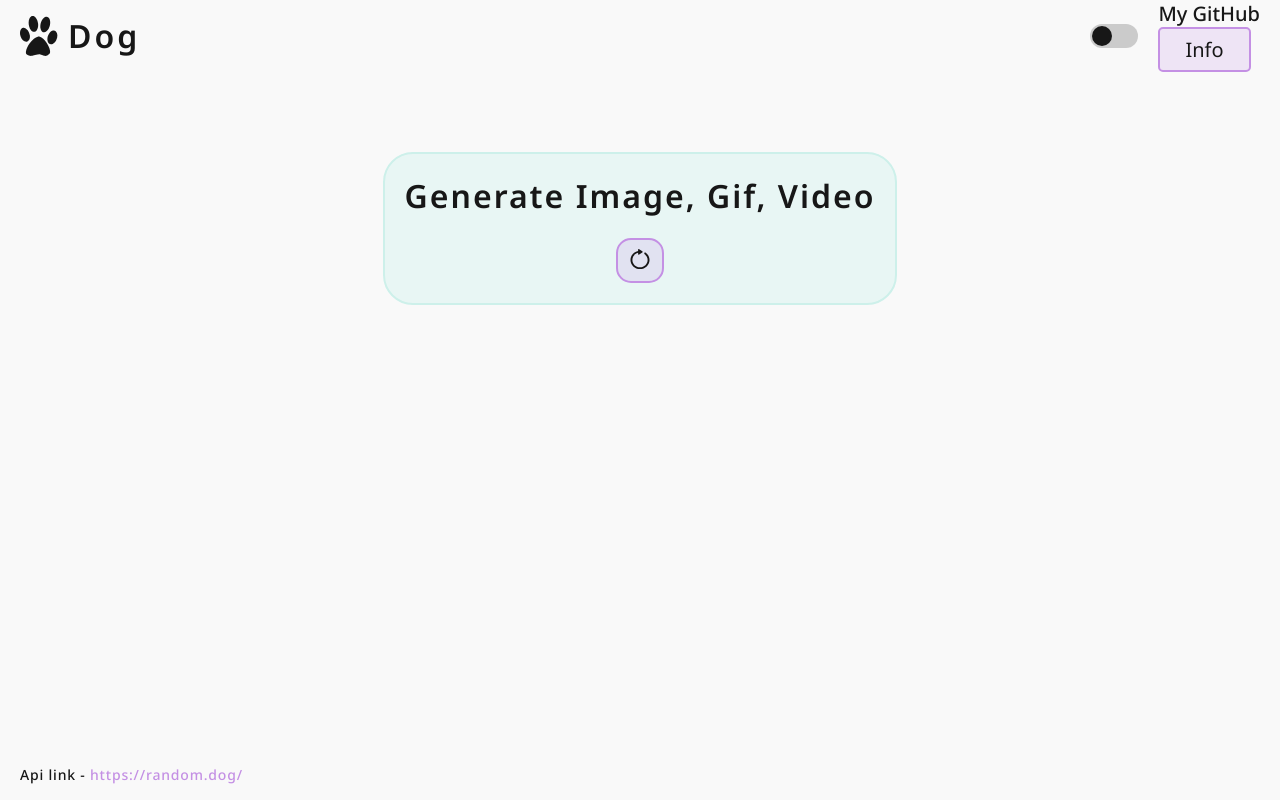
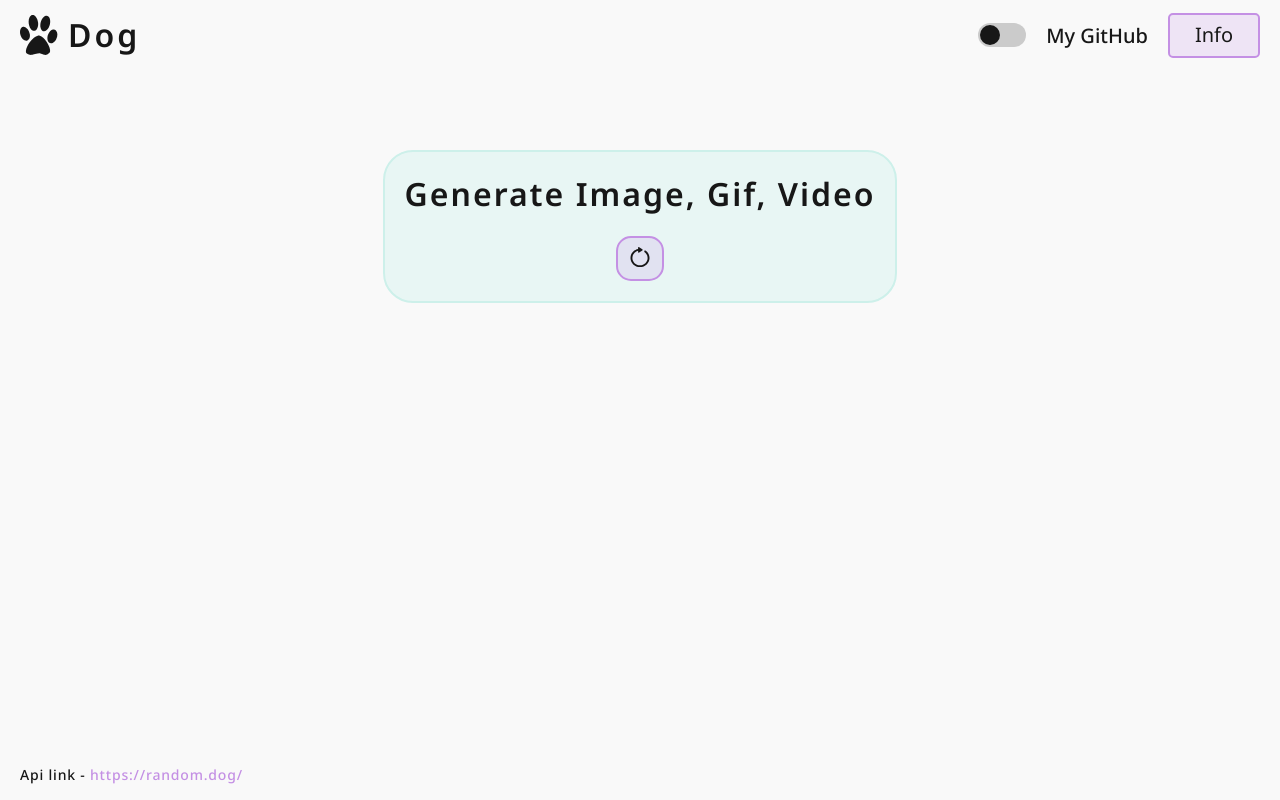
Before and after one commit to 1xtend/Dog, a website: page src/index.html in a window 1280 px wide. Drawn offline with nearby package versions, Linux system fonts and the light colour scheme; files that its build step writes are made by us from their sources; files whose address does not match are found by name.

Commit message:
fixed navbar

```diff
--- a/src/scss/header.scss
+++ b/src/scss/header.scss
@@ -28,11 +28,15 @@
 }
 
 .navbar {
+  display: flex;
+  align-items: center;
+  gap: rem(20);
+
   @media (max-width: 599.98px) {
     position: absolute;
     top: 0;
     width: 100%;
-    min-height: 100vh;
+    height: 100%;
     display: block;
     background-color: var(--bg-primary);
     padding: rem(80) rem(30) 0 rem(50);
```
Also changed, not shown: dist/css/style.css, dist/css/style.min.css.
